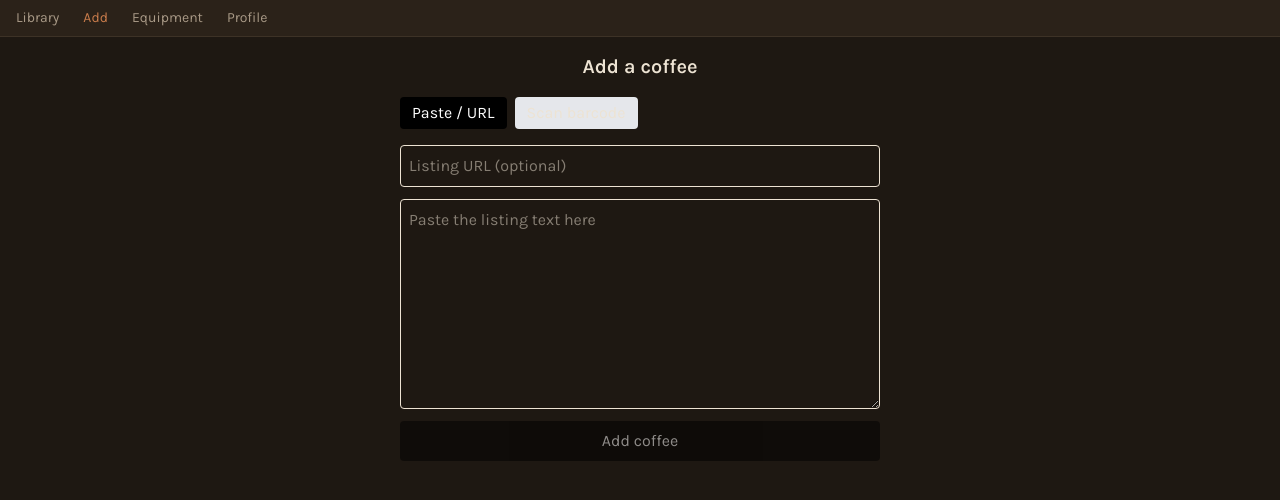
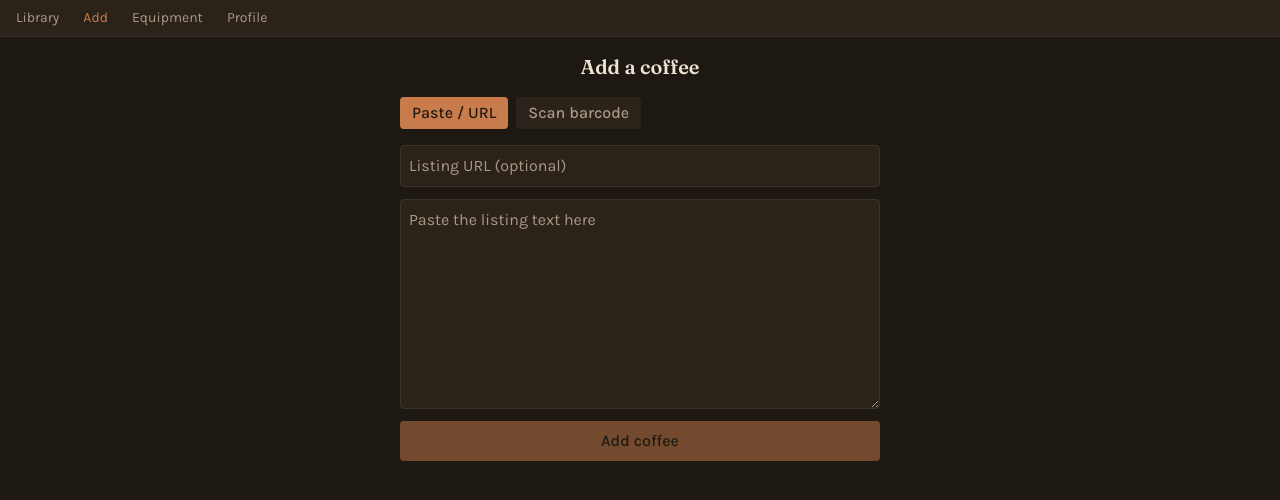
Before and after one commit to ccmalcom/coffee-app, a Next.js app: page /coffee/add in a window 1280 px wide. Shown: the top 500 px of the page. Built offline with nearby package versions, Linux system fonts and the light colour scheme; no server answers.

Commit message:
feat(ui): re-skin Add-coffee flow (mode tabs, inputs, buttons)

```diff
--- a/src/app/coffee/add/page.tsx
+++ b/src/app/coffee/add/page.tsx
@@ -3,7 +3,7 @@ import { AddCoffeeForm } from '@/components/coffee/AddCoffeeForm'
 export default function AddCoffeePage() {
   return (
     <main>
-      <h1 className="text-xl font-semibold text-center mt-4">Add a coffee</h1>
+      <h1 className="text-xl font-display font-semibold text-center mt-4">Add a coffee</h1>
       <AddCoffeeForm />
     </main>
   )
--- a/src/components/coffee/AddCoffeeForm.tsx
+++ b/src/components/coffee/AddCoffeeForm.tsx
@@ -93,20 +93,20 @@ export function AddCoffeeForm() {
         <button
           type="button"
           onClick={() => setMode('paste')}
-          className={`px-3 py-1 rounded ${mode === 'paste' ? 'bg-black text-white' : 'bg-gray-200'}`}
+          className={`rounded px-3 py-1 font-medium ${mode === 'paste' ? 'bg-accent text-bg hover:bg-accent-hover' : 'bg-surface text-text-muted'}`}
         >
           Paste / URL
         </button>
         <button
           type="button"
           onClick={() => setMode('scan')}
-          className={`px-3 py-1 rounded ${mode === 'scan' ? 'bg-black text-white' : 'bg-gray-200'}`}
+          className={`rounded px-3 py-1 font-medium ${mode === 'scan' ? 'bg-accent text-bg hover:bg-accent-hover' : 'bg-surface text-text-muted'}`}
         >
           Scan barcode
         </button>
       </div>
 
-      {error && <p className="text-red-600 text-sm">{error}</p>}
+      {error && <p className="text-danger text-sm">{error}</p>}
 
       {mode === 'paste' && (
         <div className="flex flex-col gap-3">
@@ -114,20 +114,20 @@ export function AddCoffeeForm() {
             value={listingUrl}
             onChange={(e) => setListingUrl(e.target.value)}
             placeholder="Listing URL (optional)"
-            className="border rounded p-2"
+            className="rounded border border-surface-raised bg-surface p-2 placeholder:text-text-muted"
           />
           <textarea
             value={rawText}
             onChange={(e) => setRawText(e.target.value)}
             placeholder="Paste the listing text here"
             rows={8}
-            className="border rounded p-2"
+            className="rounded border border-surface-raised bg-surface p-2 placeholder:text-text-muted"
           />
           <button
             type="button"
             onClick={handlePasteSubmit}
             disabled={isPending || rawText.trim().length === 0}
-            className="bg-black text-white rounded p-2 disabled:opacity-50"
+            className="rounded bg-accent p-2 font-medium text-bg hover:bg-accent-hover disabled:opacity-50"
           >
             {isPending ? 'Adding…' : 'Add coffee'}
           </button>
@@ -144,7 +144,7 @@ export function AddCoffeeForm() {
           )}
 
           {barcodeState.step === 'catalog_hit' && (
-            <div className="border rounded p-4">
+            <div className="rounded border border-surface-raised bg-surface p-4">
               <p className="font-medium">
                 You&apos;ve had this — {barcodeState.roasterName}
               </p>
@@ -152,7 +152,7 @@ export function AddCoffeeForm() {
               <button
                 type="button"
                 onClick={() => router.push(`/coffee/${barcodeState.coffeeId}`)}
-                className="mt-3 bg-black text-white rounded px-3 py-2"
+                className="mt-3 rounded bg-accent px-3 py-2 font-medium text-bg hover:bg-accent-hover"
               >
                 View / rate again
               </button>
@@ -172,13 +172,13 @@ export function AddCoffeeForm() {
                 onChange={(e) => setRawText(e.target.value)}
                 placeholder="Paste the listing text (or type what's on the bag)"
                 rows={8}
-                className="border rounded p-2"
+                className="rounded border border-surface-raised bg-surface p-2 placeholder:text-text-muted"
               />
               <button
                 type="button"
                 onClick={() => handleConfirmAfterScan(barcodeState.barcode)}
                 disabled={isPending || rawText.trim().length === 0}
-                className="bg-black text-white rounded p-2 disabled:opacity-50"
+                className="rounded bg-accent p-2 font-medium text-bg hover:bg-accent-hover disabled:opacity-50"
               >
                 {isPending ? 'Adding…' : 'Add coffee'}
               </button>
--- a/src/components/coffee/BarcodeScanner.tsx
+++ b/src/components/coffee/BarcodeScanner.tsx
@@ -44,7 +44,7 @@ export function BarcodeScanner({
     <div className="flex flex-col items-center gap-3">
       <video
         ref={videoRef}
-        className="w-full max-w-sm rounded"
+        className="w-full max-w-sm rounded border border-surface-raised"
         muted
         playsInline
       />
@@ -52,7 +52,7 @@ export function BarcodeScanner({
         type="button"
         onClick={start}
         disabled={scanning}
-        className="bg-black text-white rounded px-4 py-2 disabled:opacity-50"
+        className="rounded bg-accent px-4 py-2 font-medium text-bg hover:bg-accent-hover disabled:opacity-50"
       >
         {scanning ? 'Scanning…' : 'Scan barcode'}
       </button>
```
